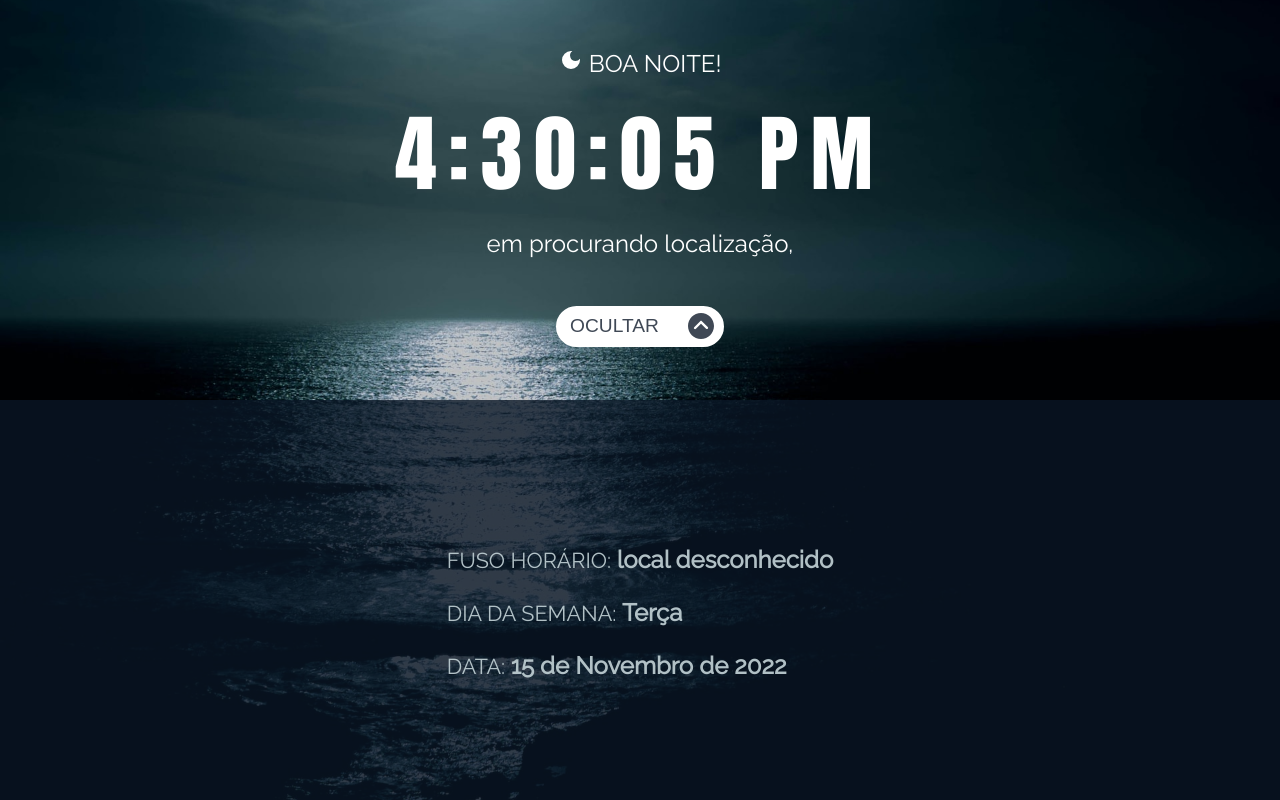
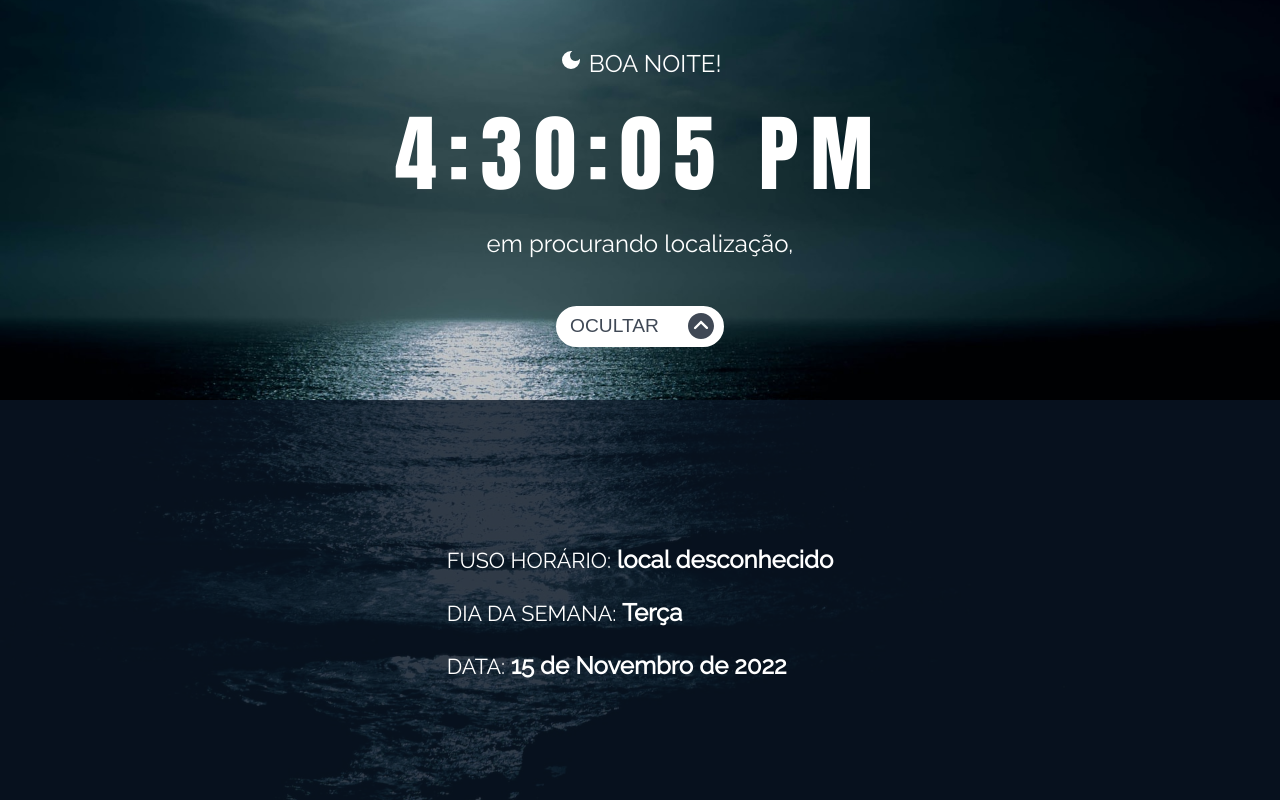
Before and after one commit to Arydiane/clock, a React (Create React App) app: page / in a window 1280 px wide. Both pictures are taken after a click on the button "EXIBIR". Built offline with nearby package versions, Linux system fonts and the light colour scheme; no server answers.

Commit message:
altera estilização das informações

```diff
--- a/src/components/Clock/index.jsx
+++ b/src/components/Clock/index.jsx
@@ -3,7 +3,7 @@ import styles from "./Clock.module.scss"
 import backgroundDay from "assets/images/day-medium.jpg"
 import backgroundNight from "assets/images/night-medium.jpg"
 import { MdDarkMode, MdWbSunny } from "react-icons/md";
-import {IoIosArrowDropdownCircle, IoIosArrowDropupCircle } from "react-icons/io"
+import { IoIosArrowDropdownCircle, IoIosArrowDropupCircle } from "react-icons/io"
 
 export default function Clock() {
 
@@ -22,7 +22,7 @@ export default function Clock() {
             dayWeek: now.getDay()
         }
     })
-    const [showInformation, setshowInformation] = useState(() => {return false})
+    const [showInformation, setshowInformation] = useState(() => { return false })
 
     useEffect(() => {
         const api = async () => {
@@ -48,7 +48,6 @@ export default function Clock() {
     function updateTime() {
         now = new Date()
         setTime(now.toLocaleTimeString())
-        //setTime("08:21:45")
 
         if (now.getDate() !== currentDate.day || now.getMonth() !== currentDate.month) {
             setcurrentDate({
@@ -74,8 +73,21 @@ export default function Clock() {
         return message
     }
 
-    function changeInformation(){
+    function changeInformation() {
         setshowInformation(!showInformation)
+    }
+
+    function classInformation() {
+        if (showInformation) {
+
+            if (time.slice(0, 2) < 18) {
+                return `${styles.information} ${styles.day}`
+            } else {
+                return `${styles.information} ${styles.night}`
+            }
+        } else {
+            return `${styles.information} ${styles.invisible}`
+        }
     }
 
     setInterval(updateTime, 1000)
@@ -95,16 +107,10 @@ export default function Clock() {
                         em {location.city}, {location.countryCode}
                     </p>
                     <button className={styles.clock__btn} onClick={changeInformation}>
-                        {showInformation ? <> Ocultar <IoIosArrowDropupCircle size={32} /></> :  <> Exibir <IoIosArrowDropdownCircle size={32} /></> }
+                        {showInformation ? <> Ocultar <IoIosArrowDropupCircle size={32} /></> : <> Exibir <IoIosArrowDropdownCircle size={32} /></>}
                     </button>
                 </div>
-                <article
-                    className={ showInformation ? `${styles.information}` : `${styles.information} ${styles.invisible}`}
-                    style={{
-                        backgroundColor: time.slice(0, 2) < 18 ? "#bfced3ec" : "#0a1626c8",
-                        color: time.slice(0, 2) < 18 ? "#0a1626c8" : "#bfced3ec"
-                    }}
-                >
+                <article className={classInformation()}>
                     <div className={styles.information__container}>
                         <p className={styles.information__text}>Fuso horário: <span>{location.timezone}</span></p>
                         <p className={styles.information__text}>Dia da semana: <span>{daysWeek[currentDate.dayWeek]}</span></p>
--- a/src/styles/_variables.scss
+++ b/src/styles/_variables.scss
@@ -7,9 +7,6 @@ $text-color: #ffffff;
 $background-day: #bfced3ec;
 $background-night: #0a1626c8;
 
-//$background-day: #BFCED3;
-//$background-night: #0A1626;
-
 //breakpoints
 $break-medium: 767px;
 $break-large: 1199px;
```
